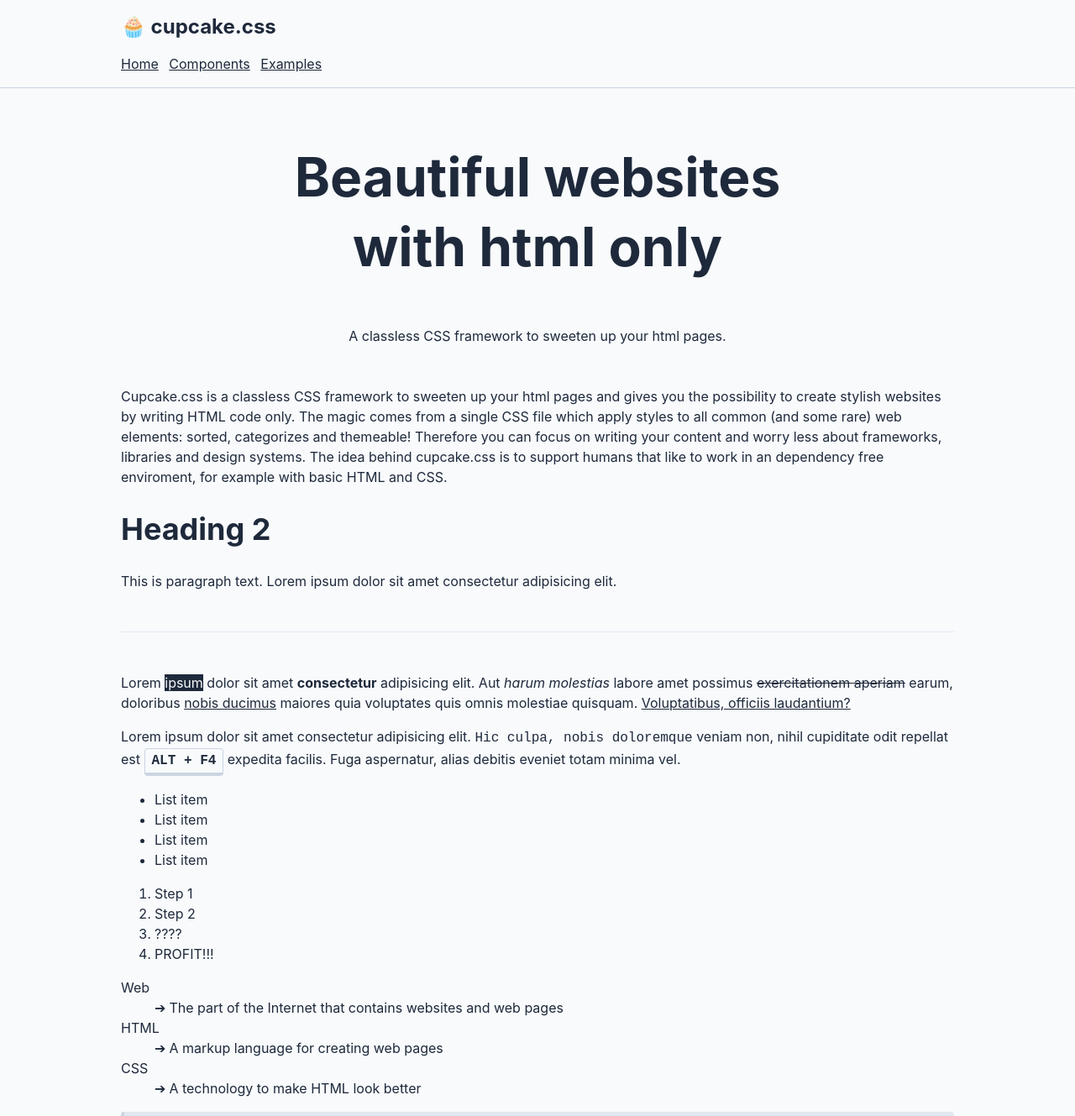
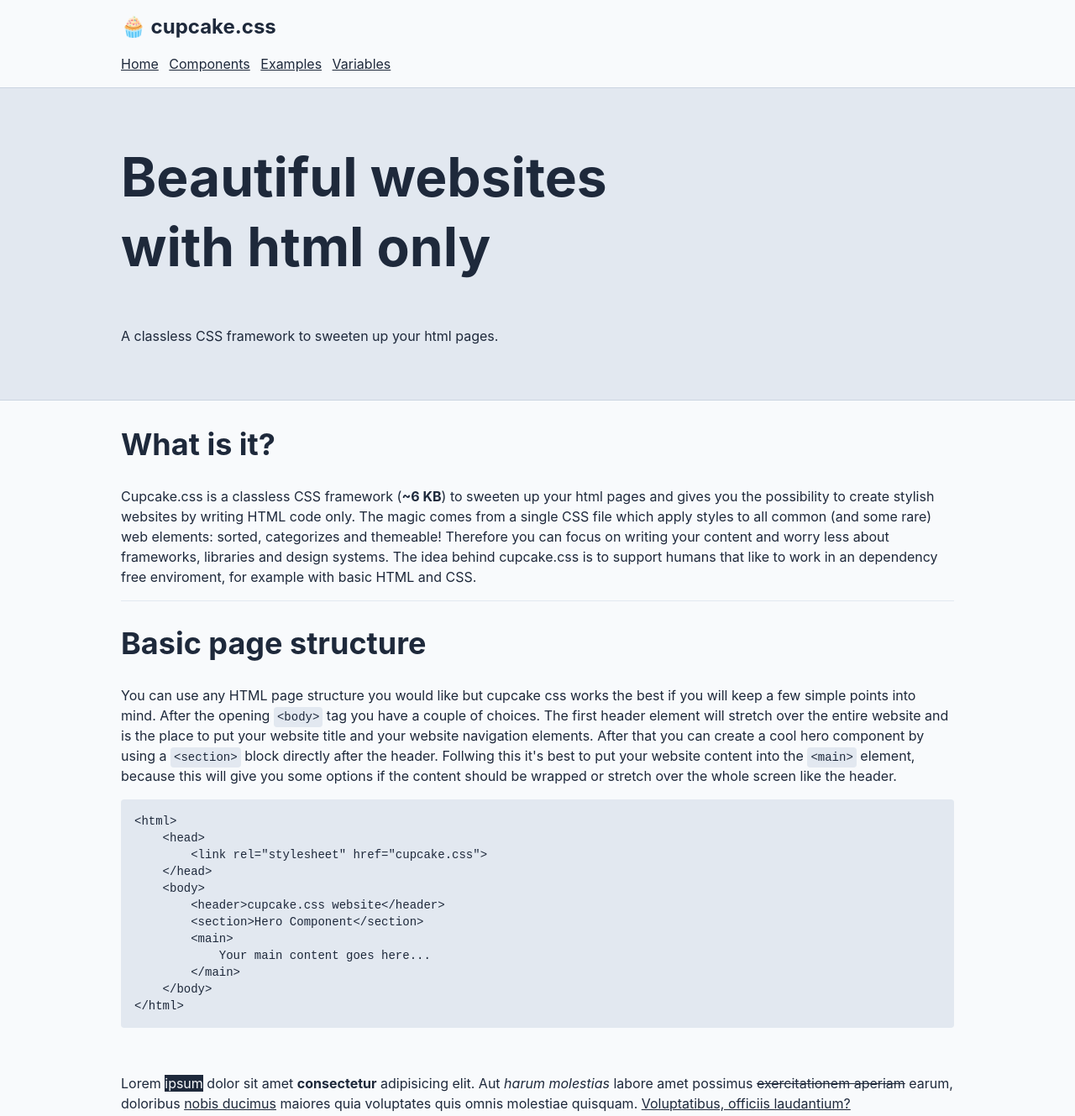
Before and after one commit to halfmage/cupcake.css, an Eleventy site: page index.html in a window 1280 px wide. Shown: the top 1329 px of the page at 84% size. Built offline with nearby package versions, Linux system fonts and the light colour scheme; Eleventy itself is replaced by a stand-in of ours; files that its build step writes are made by us from their sources.

Commit message:
css, content & design updates

```diff
--- a/cupcake.css
+++ b/cupcake.css
@@ -46,7 +46,13 @@
   --table-border:             1px solid var(--soft);
   --table-row-border:         1px solid var(--soft);
   --table-col-border:         1px solid var(--soft);
-  --table-zebra-background:   var(--background)
+  --table-zebra-background:   var(--background);
+
+  /* Hero variables */
+  --hero-text-align:          left;
+  --hero-border-bottom:       1px solid var(--muted);
+  --hero-y-padding:           4rem;
+  --hero-background:          var(--soft);
 }
 
 /*
@@ -70,6 +76,12 @@
   /* Set background color for selected text */
   background: var(--primary);
   color: var(--soft);
+}
+
+html {
+  /* Prevents page jumps when there is no scrollbar,see reference:
+  https://css-tricks.com/elegant-fix-jumping-scrollbar-issue */
+  margin-left: calc(100vw - 100%);
 }
 
 body {
@@ -113,9 +125,12 @@
 
 /* Hero component */
 header + section:first-of-type {
-  text-align: center;
-  padding-top: 2rem;
-  padding-bottom: 2rem;
+  text-align: var(--hero-text-align);
+  border-bottom: var(--hero-border-bottom);
+  margin: 0 calc(0px - (50vw - 50%)) 2rem;
+  padding: var(--hero-y-padding) calc(50vw - 50%);
+  background: var(--hero-background);
+  margin-top: -2rem;
 }
 
 header + section:first-of-type > *:first-child {
@@ -180,7 +195,25 @@
   color: var(--background)
 }
 
-blockquote, pre {
+code {
+  background: var(--soft);
+  padding: .25rem;
+  border-radius: var(--border-radius);
+  font-size: 0.875rem;
+  line-height: 1.25rem;
+}
+
+pre {
+  background: var(--soft);
+  margin-left: 0;
+  margin-right: 0;
+  padding: 1rem;
+  border-radius: var(--border-radius);
+  font-size: 0.875rem;
+  line-height: 1.25rem;
+}
+
+blockquote {
   background: var(--soft);
   margin-left: 0;
   margin-right: 0;
--- a/index.html
+++ b/index.html
@@ -14,6 +14,7 @@
         <a href="/">Home</a>
         <a href="/components">Components</a>
         <a href="/examples">Examples</a>
+        <a href="/variables">Variables</a>
     </nav>
   </header>
 
@@ -24,15 +25,32 @@
   </section>
 
   <main>
+    <h2>What is it?</h2>
+
+    <p>Cupcake.css is a classless CSS framework (<strong>~6 KB</strong>) to sweeten up your html pages and gives you the possibility to create stylish websites by writing HTML code only. The magic comes from a single CSS file which apply styles to all common (and some rare) web elements: sorted, categorizes and themeable! Therefore you can focus on writing your content and worry less about frameworks, libraries and design systems. The idea behind cupcake.css is to support humans that like to work in an dependency free enviroment, for example with basic HTML and CSS.</p>
+
+    <hr>
+
+    <h2>Basic page structure</h2>
+
+    <p>You can use any HTML page structure you would like but cupcake css works the best if you will keep a few simple points into mind. After the opening <code>&#x3C;body&#x3E;</code> tag you have a couple of choices. The first header element will stretch over the entire website and is the place to put your website title and your website navigation elements. After that you can create a cool hero component by using a <code>&#x3C;section&#x3E;</code> block directly after the header. Follwing this it's best to put your website content into the <code>&#x3C;main&#x3E;</code> element, because this will give you some options if the content should be wrapped or stretch over the whole screen like the header.</p>
+
+    <pre>
+&#x3C;html&#x3E;
+    &#x3C;head&#x3E;
+        &#x3C;link rel="stylesheet" href="cupcake.css"&#x3E;
+    &#x3C;/head&#x3E;
+    &#x3C;body&#x3E;
+        &#x3C;header&#x3E;cupcake.css website&#x3C;/header&#x3E;
+        &#x3C;section&#x3E;Hero Component&#x3C;/section&#x3E;
+        &#x3C;main&#x3E;
+            Your main content goes here...
+        &#x3C;/main&#x3E;
+    &#x3C;/body&#x3E;
+&#x3C;/html&#x3E;</pre>
+
 
   </main>
-
-  <p>Cupcake.css is a classless CSS framework to sweeten up your html pages and gives you the possibility to create stylish websites by writing HTML code only. The magic comes from a single CSS file which apply styles to all common (and some rare) web elements: sorted, categorizes and themeable! Therefore you can focus on writing your content and worry less about frameworks, libraries and design systems. The idea behind cupcake.css is to support humans that like to work in an dependency free enviroment, for example with basic HTML and CSS.</p>
-  <h2>Heading 2</h2>
-  <p>This is paragraph text. Lorem ipsum dolor sit amet consectetur adipisicing elit.</p>
-
-  <br>
-  <hr>
   <br>
 
   <p>
@@ -78,16 +96,7 @@
       <cite>Edward Snowden</cite>
   </blockquote>
 
-  <pre>
-&#x3C;!DOCTYPE html&#x3E;
-&#x3C;html&#x3E;
-  &#x3C;head&#x3E;
-  &#x3C;title&#x3E;Hello World&#x3C;/title&#x3E;
-  &#x3C;/head&#x3E;
-  &#x3C;body&#x3E;
-  &#x3C;p&#x3E;Lorem ipsum dolor sit amet, consectetur adipiscing elit.&#x3C;/p&#x3E;
-  &#x3C;/body&#x3E;
-&#x3C;/html&#x3E;</pre>
+
 
   <br>
   <hr>
```
Also changed, not shown: variables.html (added, +53 -0 lines), 6 other files.
